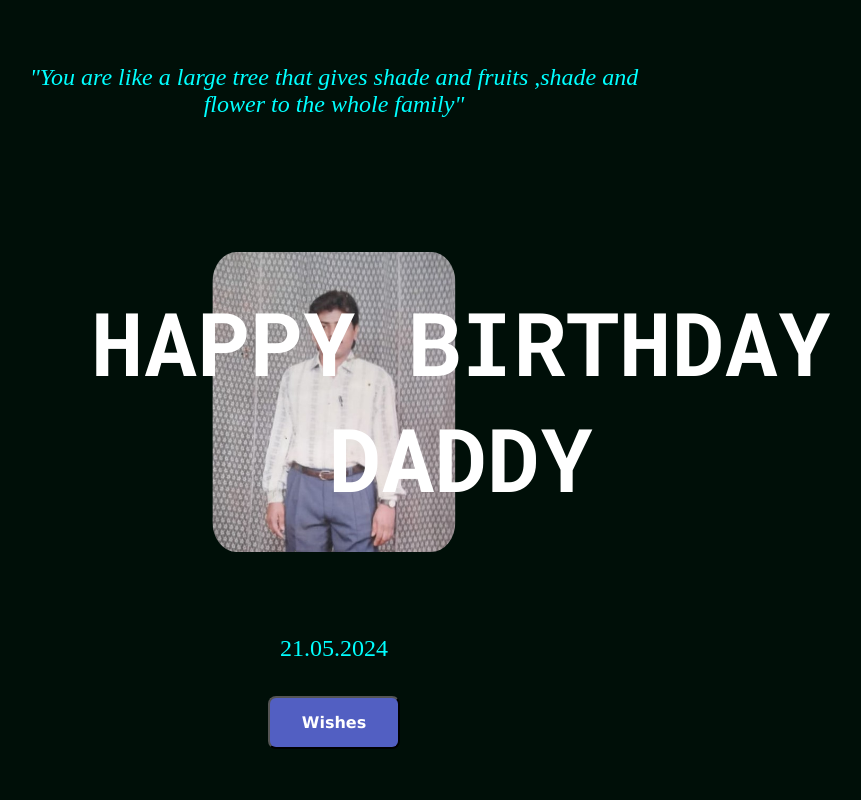
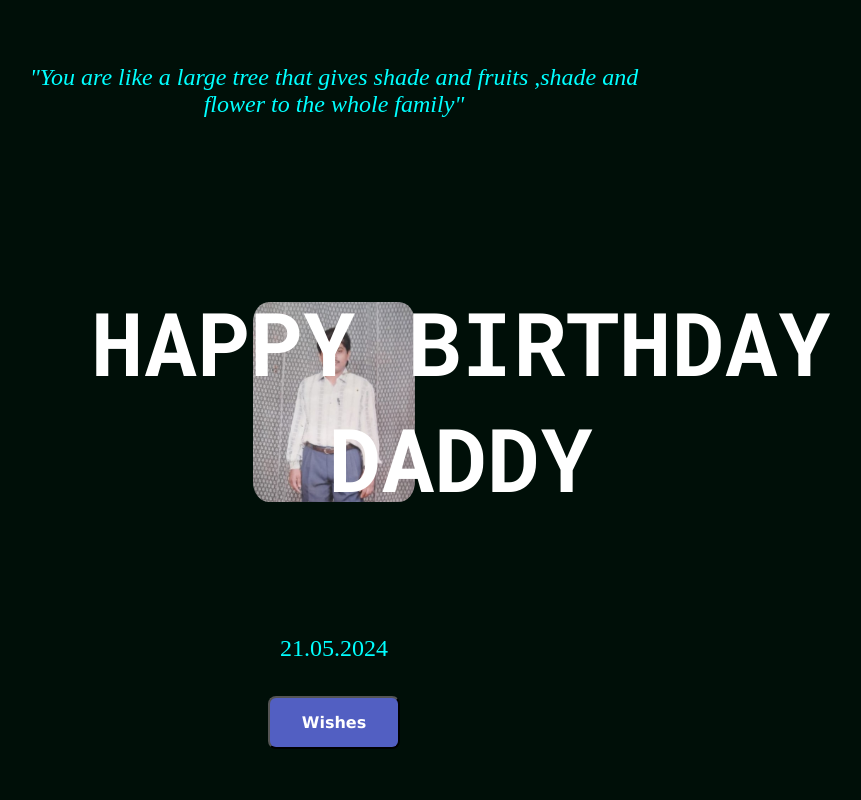
Before and after one commit to GnananSai/Dads-bday, a Flask app: page / in a window 1280 px wide. Shown: the whole page, without its empty margins (306-1167 px from the left). Run offline with Flask 3, Linux system fonts and the light colour scheme.

Commit message:
Update style.css

```diff
--- a/static/style.css
+++ b/static/style.css
@@ -28,7 +28,7 @@ body{
 
 img{
     border-radius: 10%;
-    max-height: 300px;
+    max-height: 200px;
 }
 
 .container {
```
